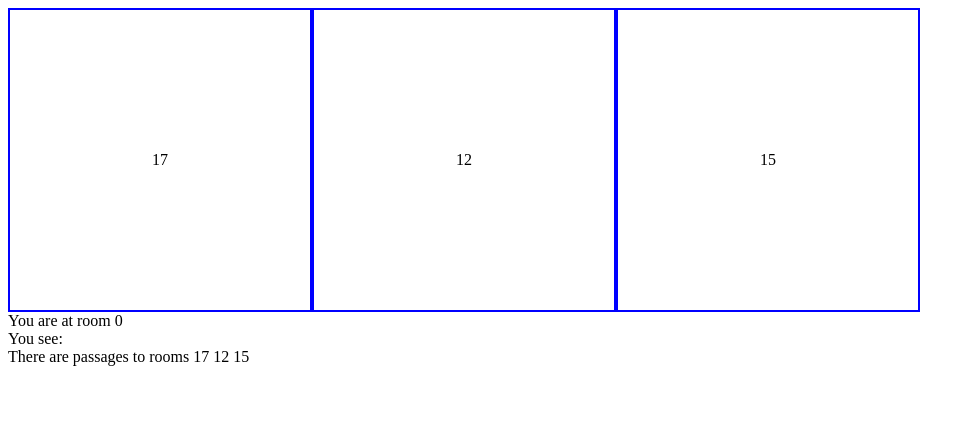
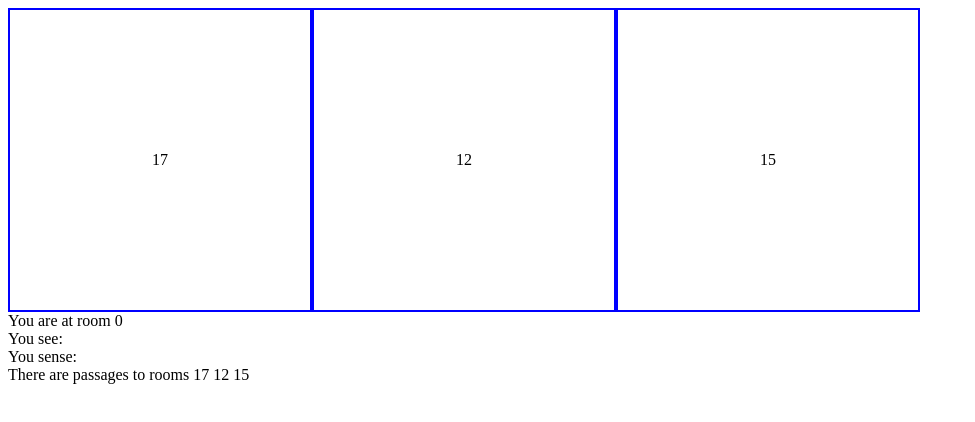
Before and after one commit to losslessring/hunt_the_wumpus, a React app: page / in a window 1280 px wide. Shown: the top 422 px of the page, without its empty margins (0-975 px from the left). Built offline with nearby package versions, Linux system fonts and the light colour scheme.

Commit message:
sense smell

```diff
--- a/src/components/Engine/Engine.tsx
+++ b/src/components/Engine/Engine.tsx
@@ -1,9 +1,13 @@
 import React, { useState, useEffect } from "react"
 import Room from '../Room/Room'
+
 import map from '../../engine/data/map/map'
+import marksTable from '../../engine/data/marksTable/marksTable'
+
 import checkRoomForEncounters from '../../engine/gameLogic/checkRoomForEncounters/checkRoomForEncounters'
 import generateRandomInRange from '../../engine/utils/generateRandomInRange/generateRandomInRange'
-
+import createPresenceMark from '../../engine/gameLogic/createPresenceMark/createPresenceMark'
+import getPresenceMark from '../../engine/gameLogic/getPresenseMark/getPresenceMark'
 
 const passagesStyle = {
                         display: 'flex',
@@ -16,8 +20,9 @@ const Engine: React.FC = () => {
 
     const [heroPosition, setHeroPosition] = useState(() => 0)
     const [wumpusPosition, setWumpusPosition] = useState(() => ({position: generateRandomInRange(0)(19), type: "Wumpus"}))
+    const [wumpusSmellInRooms, setWumpusSmellInRooms] = useState(() => createPresenceMark(wumpusPosition)(marksTable)(map))
+    // const [presence, setPresence] = useState(() => )
 
-    // const [presence, setPresence] = useState(() => )
     return (
             <>
                 <div style={passagesStyle}>
@@ -25,6 +30,7 @@ const Engine: React.FC = () => {
                 </div>
                 <div>You are at room {heroPosition}</div>
                 <div>You see: {checkRoomForEncounters([wumpusPosition])(heroPosition)}</div>
+                <div>You sense: {getPresenceMark(heroPosition)(wumpusSmellInRooms)}</div>
                 <div>There are passages to rooms {map[heroPosition].map(room => `${room} `)}</div>
             </>
     )
--- /dev/null
+++ b/src/components/Engine/ForPaste.ts
@@ -0,0 +1,2 @@
+import marksTable from '../../engine/data/marksTable/marksTable'
+import getPresenceMark from '../../engine/gameLogic/getPresenseMark/getPresenceMark'
--- a/src/engine/gameLogic/createPresenceMark/createPresenceMark.ts
+++ b/src/engine/gameLogic/createPresenceMark/createPresenceMark.ts
@@ -1,13 +1,13 @@
-import { Encounter, Map } from '../../types/types'
+import { Encounter, Map, PresenceMark } from '../../types/types'
 import marksTable from '../../data/marksTable/marksTable'
 import findRoomsNextToEnemy  from '../findRoomsNextToEnemy/findRoomsNextToEnemy'
 
 
-const createPresenceMark = (enemy: Encounter)  => (marksTable: object) => (map: Map) => {
+const createPresenceMark = (enemy: Encounter)  => (marksTable: object) => (map: Map): PresenceMark[] => {
 
-    const presenceMark = marksTable.hasOwnProperty(enemy.type) ? (marksTable as any)[enemy.type] : undefined
+    const presenceMark = (marksTable as any)[enemy.type]
     const roomsToMark = findRoomsNextToEnemy(enemy.position)(map)
-    return roomsToMark?.map((room: number) => ({ roomNumber: room, mark: presenceMark})).concat({ roomNumber: enemy.position, mark: presenceMark})
+    return roomsToMark.map((room: number) => ({ roomNumber: room, mark: presenceMark})).concat({ roomNumber: enemy.position, mark: presenceMark})
 }
 
 export default createPresenceMark
--- a/src/engine/gameLogic/findRoomsNextToEnemy/findRoomsNextToEnemy.ts
+++ b/src/engine/gameLogic/findRoomsNextToEnemy/findRoomsNextToEnemy.ts
@@ -1,8 +1,8 @@
 import { Encounter, Map } from '../../types/types'
 
 
-const findRoomsNextToEnemy = (enemyPosition: number) => (map: Map): number[] | undefined => {
-    return map.find((element, index) => enemyPosition === index)
+const findRoomsNextToEnemy = (enemyPosition: number) => (map: Map): number[] => {
+    return map.filter((element, index) => enemyPosition === index).flat()
 
 }
 
--- /dev/null
+++ b/src/engine/gameLogic/getPresenseMark/getPresenceMark.ts
@@ -0,0 +1,7 @@
+import { Encounter, Map, PresenceMark } from '../../types/types'
+
+const getPresenceMark = (room: number) => (presenceMarks: PresenceMark[]): string | undefined => {
+    return presenceMarks.find((markedRoom, index) =>  markedRoom.roomNumber === room)?.mark
+}
+
+export default getPresenceMark
--- a/src/engine/types/types.ts
+++ b/src/engine/types/types.ts
@@ -17,3 +17,8 @@ export type Wumpus = {
     sleep: boolean,
     sleepProbalility: number
 }
+
+export type PresenceMark = {
+    roomNumber: number,
+    mark: string
+}
```
Also changed, not shown: 1 other file (tests, documents, lock files or other folders).
